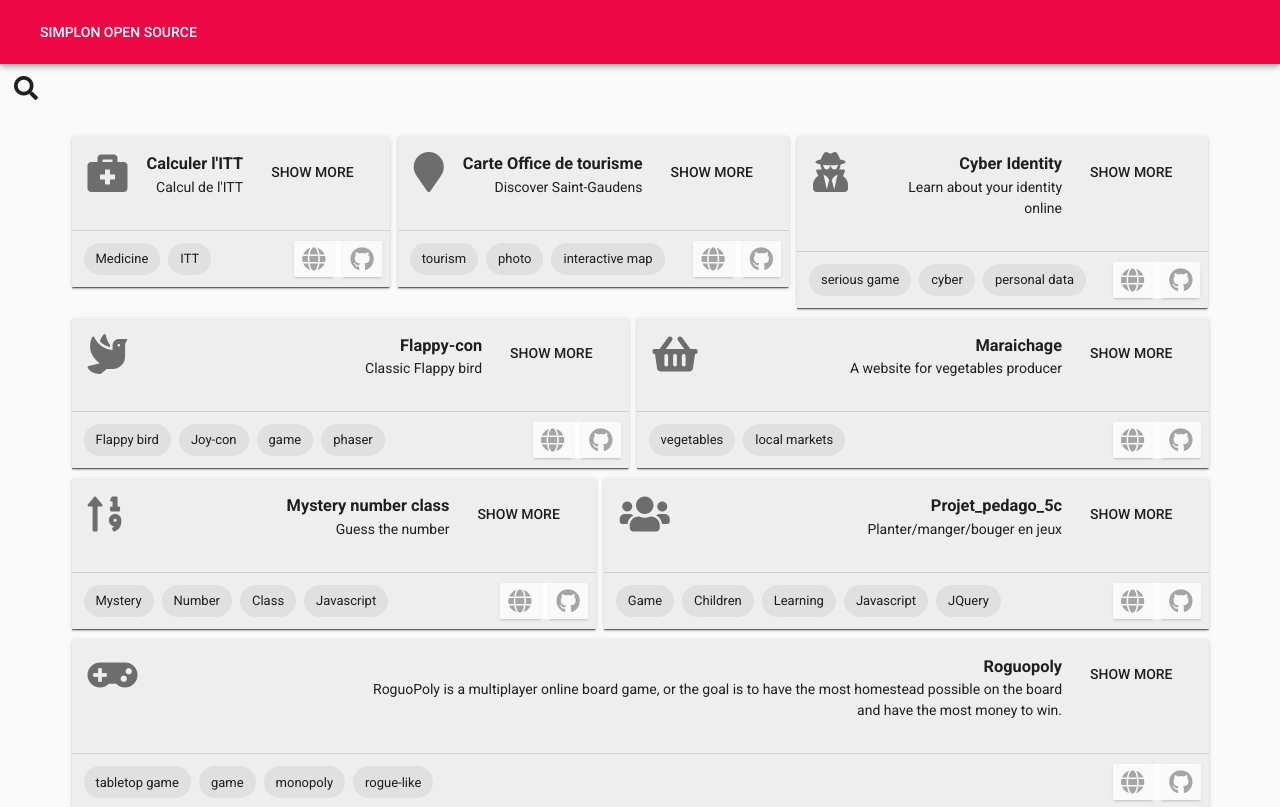
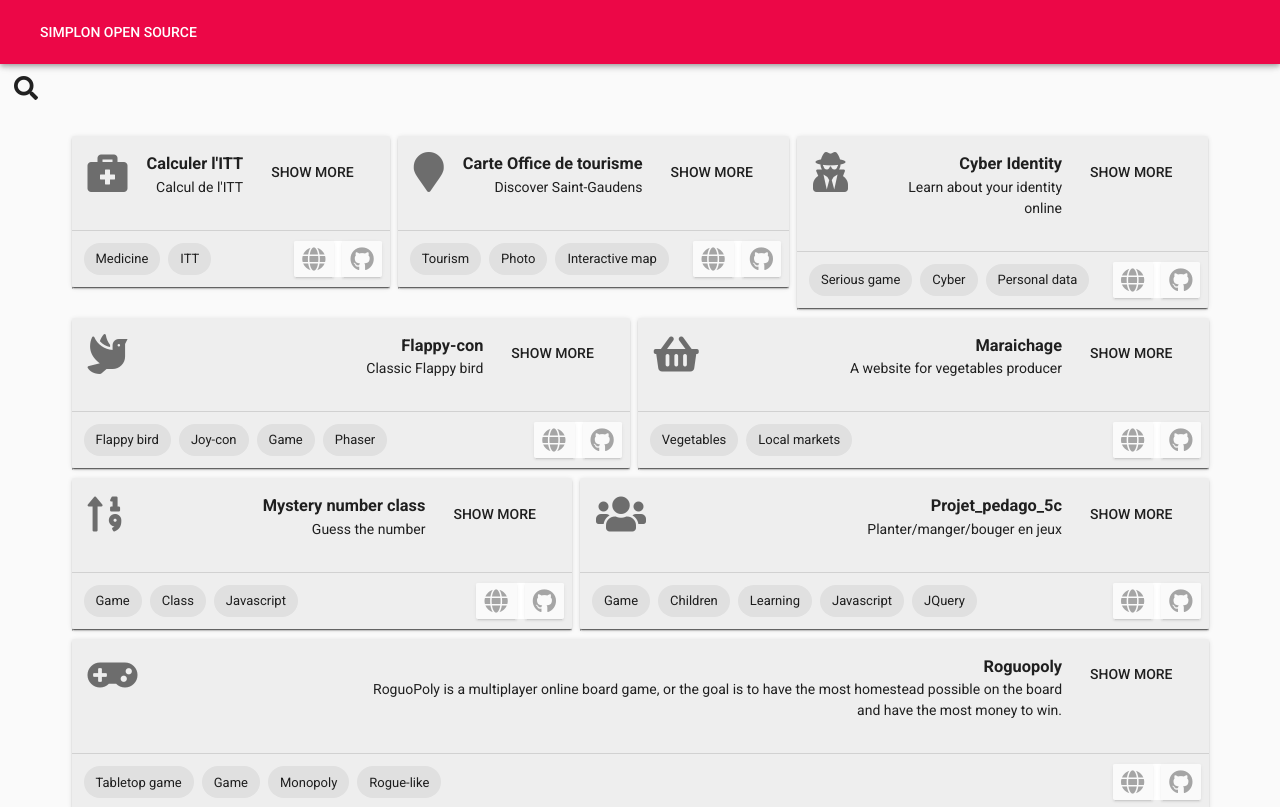
Before and after one commit to ldevernay/sos-vue, a Vue app: page /#/ in a window 1280 px wide. Shown: the top 807 px of the page. Built offline with nearby package versions, Linux system fonts and the light colour scheme.

Commit message:
Filter by tag #17

```diff
--- a/src/components/ProjectList.vue
+++ b/src/components/ProjectList.vue
@@ -7,11 +7,14 @@
         label="Javascript, Php"
         autofocus
         v-model="search_input"
-        @keyup="filter_projects"
+        @keyup="filter_by_name"
       ></v-text-field>
       <v-btn icon @click="toggleSearchBar">
         <v-icon :class="searchStatus ? 'primary--text' : 'dark--text lighten-1'">fas fa-search</v-icon>
       </v-btn>
+      <section :key="tag" v-for="tag in selected_tags">
+              <v-chip @click="remove_filter_tag(tag)"><v-icon>fas fa-times</v-icon>  {{ tag }}</v-chip>
+            </section>
 	<v-container grid-list-md>
 		<v-layout row wrap >
 			<v-flex :key="project.id" v-for="project in projects">
@@ -31,7 +34,7 @@
           <v-divider darken></v-divider>
           <v-card-actions>
             <section :key="tag" v-for="tag in project.tags">
-              <v-chip>{{ tag }}</v-chip>
+              <v-chip @click="add_filter_tag(tag)">{{ tag }}</v-chip>
             </section>
             <v-spacer>
               </v-spacer>
@@ -66,6 +69,7 @@ export default {
       github_data: null,
       searchStatus: false,
       search_input: null,
+      selected_tags: []
     };
   },
   methods: {
@@ -77,8 +81,23 @@ export default {
     linkToProject(id) {
       router.push({ name: "project", params: { project_id: id } });
     },
-    filter_projects(){
+    filter_by_name(){
       this.projects = this.init_projects.filter(project => project.name.toUpperCase().indexOf(this.search_input.toUpperCase()) != -1);
+    },
+    add_filter_tag(tag){
+      this.selected_tags.push(tag);
+      this.filter_by_tags();
+    },
+    remove_filter_tag(tag){
+      this.selected_tags.splice(this.selected_tags.indexOf(tag), 1);
+      this.filter_by_tags();
+    },
+    filter_by_tags(){
+      this.projects = this.init_projects.filter(project => {
+        return this.selected_tags.every(
+          selected_tag => project.tags.indexOf(selected_tag) != -1
+        )
+      });
     }
   }
 };
--- a/src/projects.json
+++ b/src/projects.json
@@ -5,7 +5,7 @@
     "description": "RoguoPoly is a multiplayer online board game, or the goal is to have the most homestead possible on the board and have the most money to win.",
     "link": "AllanCerveaux/Roguopoly",
     "icon": "fa-gamepad",
-    "tags": ["tabletop game", "game", "monopoly", "rogue-like"],
+    "tags": ["Tabletop game", "Game", "Monopoly", "Rogue-like"],
     "demo": "https://github.com/AllanCerveaux/Roguopoly"
   },
   {
@@ -14,7 +14,7 @@
     "description": "A website for vegetables producer",
     "link": "JGuiraud/projet_siteMaraichage",
     "icon": "fa-shopping-basket",
-    "tags": ["vegetables", "local markets"],
+    "tags": ["Vegetables", "Local markets"],
     "demo": "http://lesjardinsderiton.herokuapp.com"
   },
   {
@@ -23,7 +23,7 @@
     "description": "Discover Saint-Gaudens",
     "link": "ddiez31/Office-Tourisme",
     "icon": "fa-map-marker",
-    "tags": ["tourism", "photo", "interactive map"],
+    "tags": ["Tourism", "Photo", "Interactive map"],
     "demo": "https://ldevernay.github.io/Office-Tourisme/"
   },
   {
@@ -32,7 +32,7 @@
     "description": "Learn about your identity online",
     "link": "Poltergeistz/cyber-identity",
     "icon": "fa-user-secret",
-    "tags": ["serious game", "cyber", "personal data"],
+    "tags": ["Serious game", "Cyber", "Personal data"],
     "demo": "https://#"
   },
   {
@@ -41,7 +41,7 @@
     "description": "Classic Flappy bird",
     "link": "Groutch/Flappy-con",
     "icon": "fa-dove",
-    "tags": ["Flappy bird", "Joy-con", "game", "phaser"],
+    "tags": ["Flappy bird", "Joy-con", "Game", "Phaser"],
     "demo": "https://groutch.github.io/Flappy-con/"
   },
   {
@@ -50,7 +50,7 @@
     "description": "Guess the number",
     "link": "Alencruser/Numberclass",
     "icon": "fa-sort-numeric-up",
-    "tags": ["Mystery","Number","Class","Javascript"],
+    "tags": ["Game","Class","Javascript"],
     "demo": "https://media3.giphy.com/media/3np5heMP0qnRqyb7Cp/giphy.gif"
   },
   {
```
Also changed, not shown: 1 other file (tests, documents, lock files or other folders).
